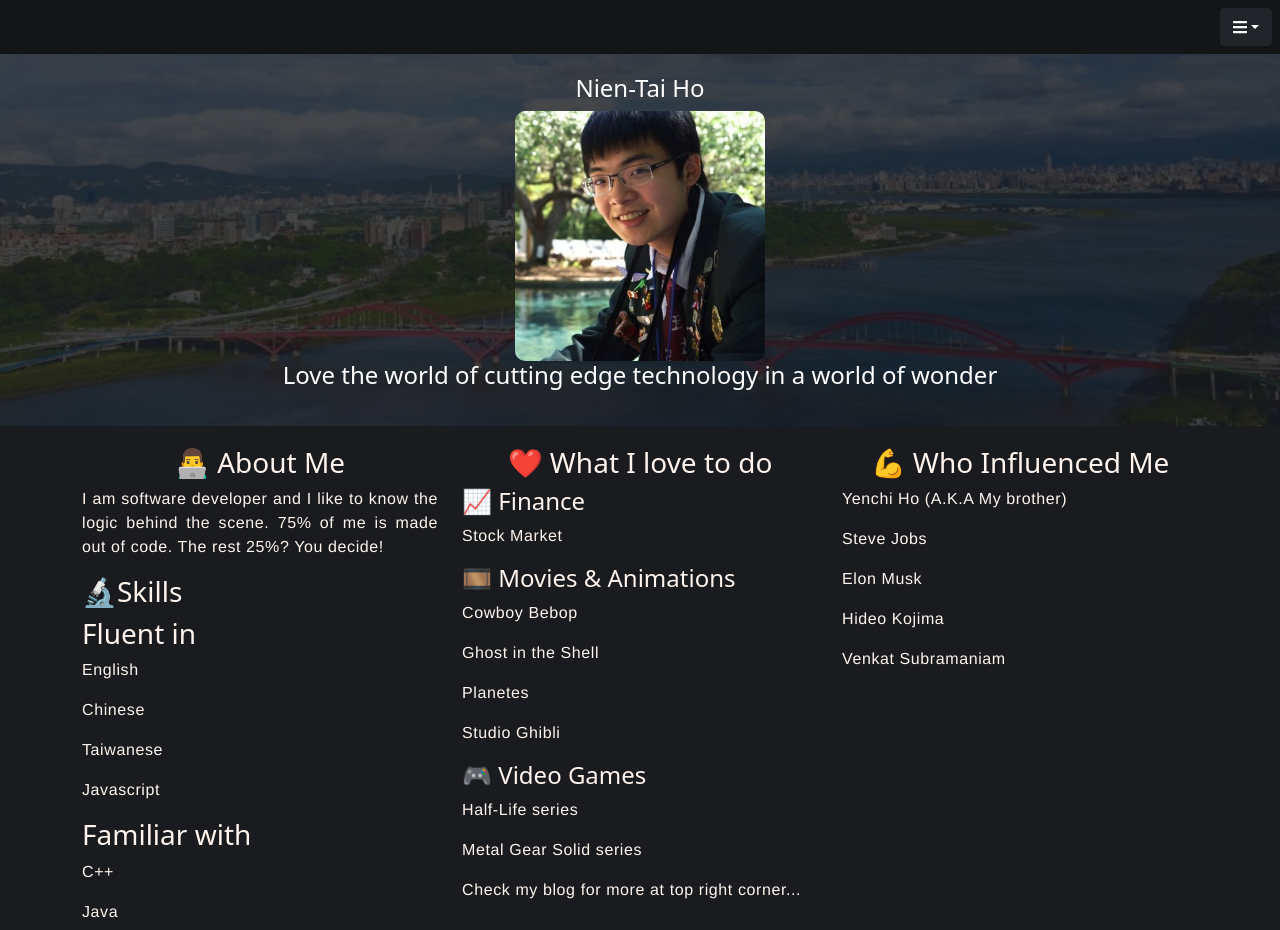
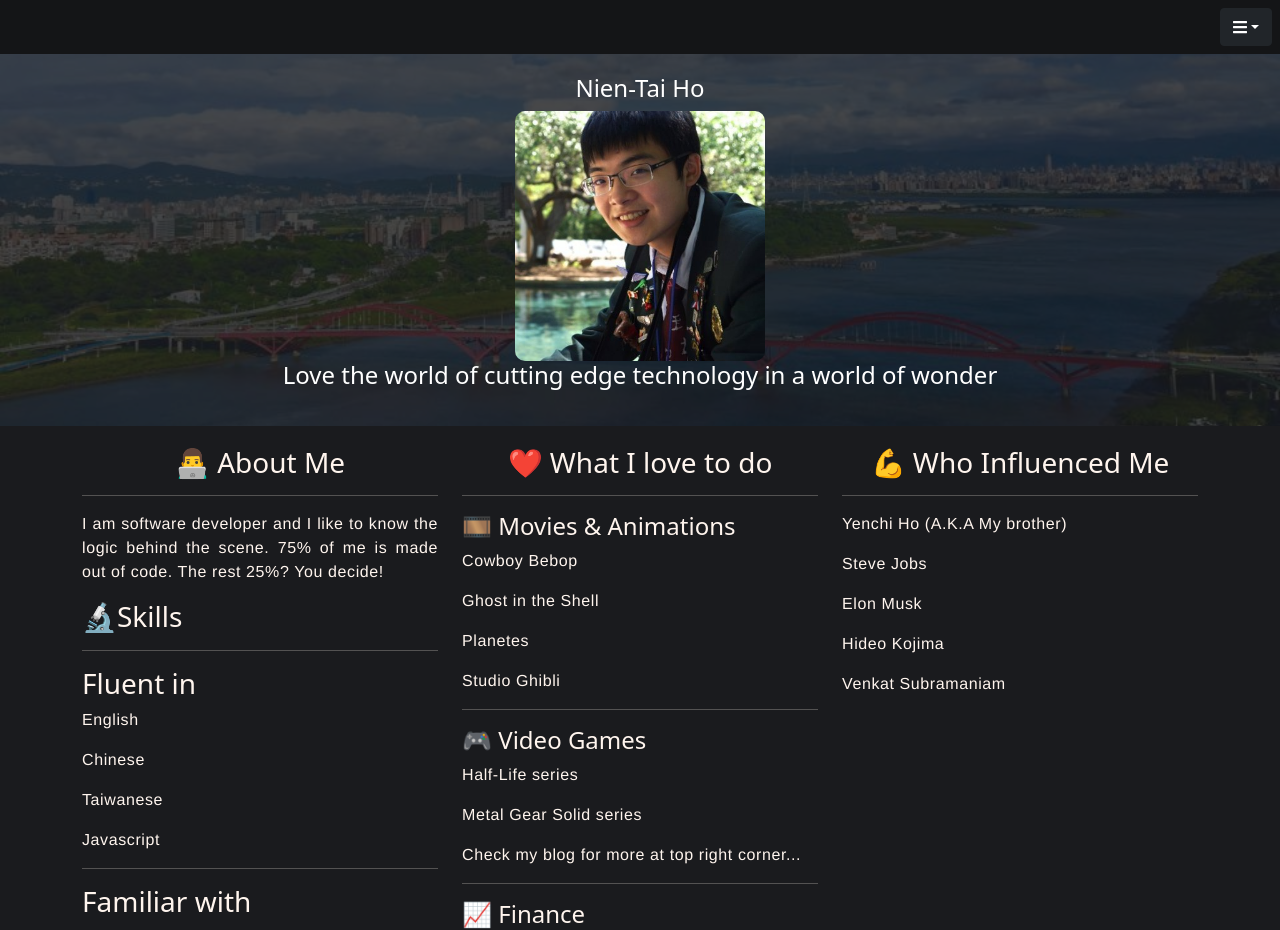
Before and after one commit to hntddt123/MyPersonalWebPageReact, a React (Create React App) app: page / in a window 1280 px wide. Shown: the top 930 px of the page. Built offline with nearby package versions, Linux system fonts and the light colour scheme; the HTML template or start-up script is replaced by a standard one.

Commit message:
Added hr section

```diff
--- a/src/components/AboutMe.js
+++ b/src/components/AboutMe.js
@@ -10,6 +10,7 @@ function AboutMe() {
         <div className="row">
           <div className="col-md-4">
             <h3 className="text-center">👨‍💻 About Me</h3>
+            <hr></hr>
             <p>
               I am software developer and I like to know the logic behind the scene.
               75% of me is made out of code.
--- a/src/components/Contact.js
+++ b/src/components/Contact.js
@@ -7,6 +7,7 @@ function Contact() {
         <div className="row">
           <div className="col-md-12">
             <h3 className="text-center">Contact Info</h3>
+            <hr></hr>
             <h5 className="text-center">
               <a href="mailto:nientaiho@gmail.com">
                 nientaiho@gmail.com
--- a/src/components/Hobby.js
+++ b/src/components/Hobby.js
@@ -4,19 +4,22 @@ function Hobby() {
   return (
     <div>
       <h3 className="text-center">❤️ What I love to do</h3>
-      <h4>📈 Finance</h4>
-      <p>Stock Market</p>
-
+      <hr></hr>
       <h4>🎞 Movies & Animations</h4>
       <p>Cowboy Bebop</p>
       <p>Ghost in the Shell</p>
       <p>Planetes</p>
       <p>Studio Ghibli</p>
 
+      <hr></hr>
       <h4>🎮 Video Games</h4>
       <p>Half-Life series</p>
       <p>Metal Gear Solid series</p>
       <p>Check my blog for more at top right corner...</p>
+
+      <hr></hr>
+      <h4>📈 Finance</h4>
+      <p>Stock Market</p>
     </div>
   );
 }
--- a/src/components/Mentors.js
+++ b/src/components/Mentors.js
@@ -4,6 +4,7 @@ function Mentors() {
   return (
     <div className="text-center">
       <h3>💪 Who Influenced Me</h3>
+      <hr></hr>
       <p>Yenchi Ho (A.K.A My brother)</p>
       <p>Steve Jobs</p>
       <p>Elon Musk</p>
--- a/src/components/Skills.js
+++ b/src/components/Skills.js
@@ -4,11 +4,13 @@ function Skills() {
   return (
     <div>
       <h3>🔬Skills</h3>
+      <hr></hr>
       <h3>Fluent in</h3>
       <p>English</p>
       <p>Chinese</p>
       <p>Taiwanese</p>
       <p>Javascript</p>
+      <hr></hr>
       <h3>Familiar with</h3>
       <p>C++</p>
       <p>Java</p>
```
